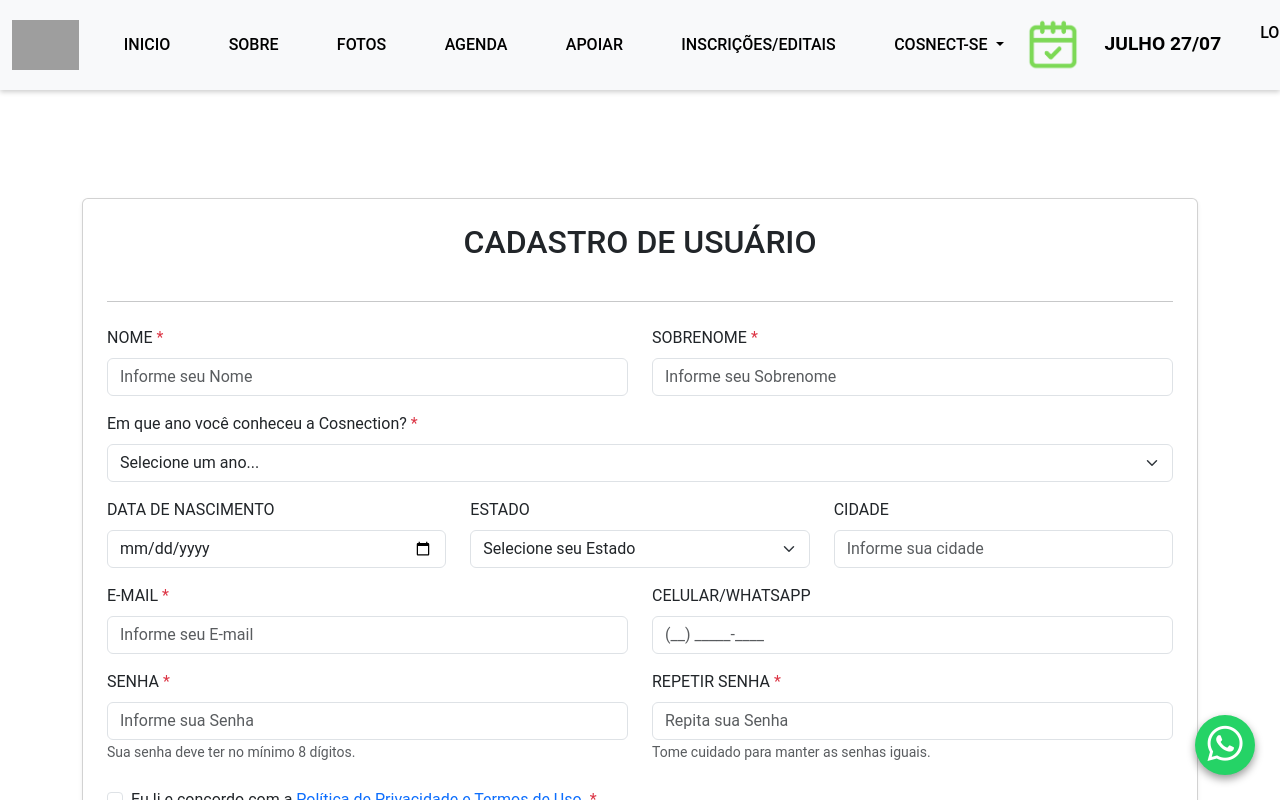
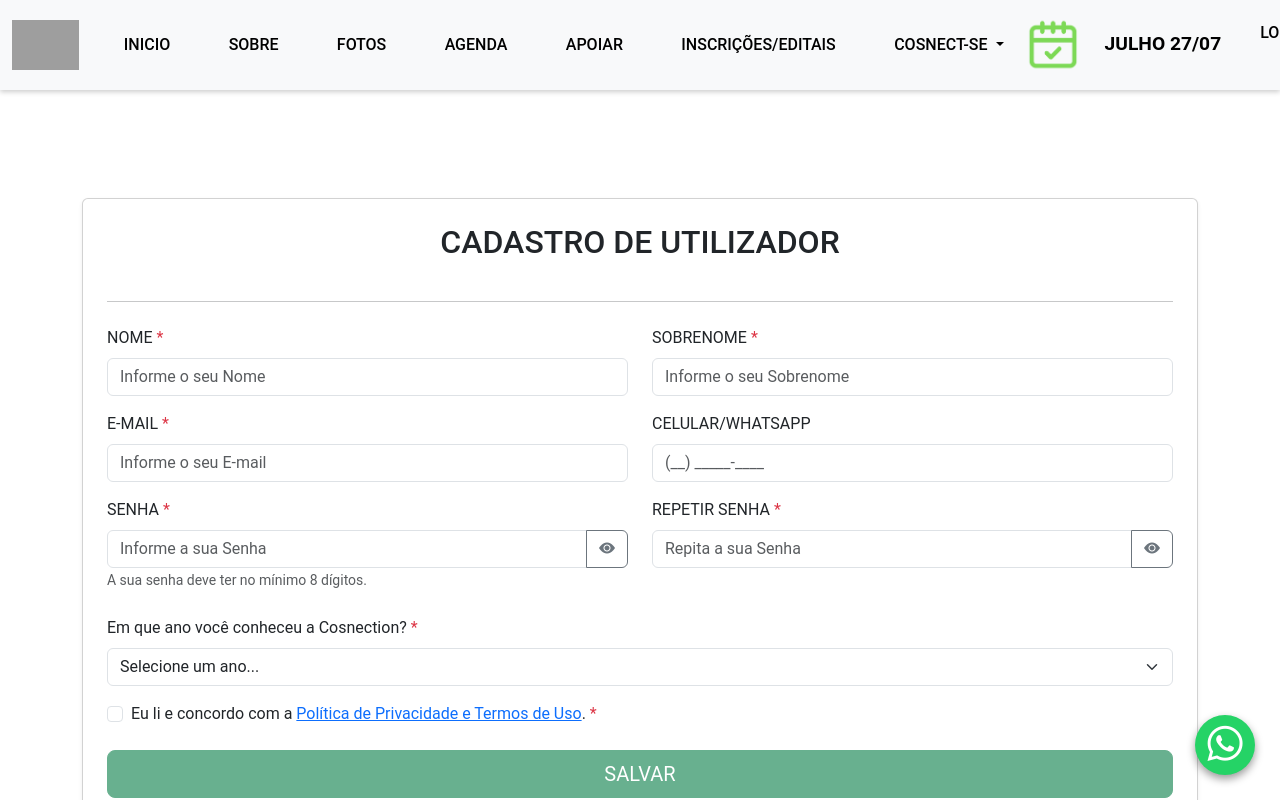
Before and after one commit to CarlosAlbertoJunior/DESAFIO-FINAL, an Angular app: page /cadastro in a window 1280 px wide. Shown: the top 800 px of the page. Built offline with nearby package versions, Linux system fonts and the light colour scheme; grey boxes are pictures that could not be loaded.

Commit message:
Ajuste dos detalhes da page ADM, PERFIL

```diff
--- a/src/app/cadastro/cadastro.html
+++ b/src/app/cadastro/cadastro.html
@@ -1,161 +1,195 @@
+<!-- src/app/cadastro/cadastro.html -->
 <div class="container my-5">
   <div class="card p-4 shadow-sm">
-    <h2 class="text-center mb-4">CADASTRO DE USUÁRIO</h2>
-    <hr class="mb-4">
+    <h2 class="text-center mb-4">CADASTRO DE UTILIZADOR</h2>
+    <hr class="mb-4" />
 
-    <div *ngIf="cadastroSucesso" class="alert alert-success alert-dismissible fade show" role="alert">
+    <div *ngIf="cadastroSucesso" class="alert alert-success" role="alert">
       <strong>Cadastro realizado com sucesso!</strong> Bem-vindo(a)!
-      <button type="button" class="btn-close" data-bs-dismiss="alert" aria-label="Fechar"></button>
     </div>
 
-    <form (ngSubmit)="onSubmit(cadastroForm)" #cadastroForm="ngForm" class="needs-validation" novalidate>
+    <div *ngIf="cadastroError" class="alert alert-danger" role="alert">
+      {{ cadastroError }}
+    </div>
 
+    <form (ngSubmit)="onSubmit(cadastroForm)" #cadastroForm="ngForm" novalidate>
       <div class="row mb-3">
         <div class="col-md-6 col-12">
-          <label for="nome" class="form-label">NOME <span class="text-danger">*</span></label>
-          <input type="text" class="form-control" id="nome" name="nome"
-                 placeholder="Informe seu Nome"
-                 [(ngModel)]="formData.nome"
-                 required
-                 #nomeField="ngModel"
-                 [class.is-invalid]="nomeField.invalid && (nomeField.dirty || nomeField.touched)"
-                 [class.is-valid]="nomeField.valid && (nomeField.dirty || nomeField.touched)">
-          <div class="invalid-feedback" *ngIf="nomeField.invalid && (nomeField.dirty || nomeField.touched)">
-            <div *ngIf="nomeField.errors?.['required']">Nome é obrigatório.</div>
-          </div>
-          <div class="valid-feedback" *ngIf="nomeField.valid && (nomeField.dirty || nomeField.touched)">
-            Parece bom!
-          </div>
+          <label for="nome" class="form-label"
+            >NOME <span class="text-danger">*</span></label
+          >
+          <input
+            type="text"
+            class="form-control"
+            id="nome"
+            name="nome"
+            placeholder="Informe o seu Nome"
+            [(ngModel)]="formData.nome"
+            required
+            #nomeField="ngModel"
+          />
         </div>
         <div class="col-md-6 col-12">
-          <label for="sobrenome" class="form-label">SOBRENOME <span class="text-danger">*</span></label>
-          <input type="text" class="form-control" id="sobrenome" name="sobrenome"
-                 placeholder="Informe seu Sobrenome"
-                 [(ngModel)]="formData.sobrenome"
-                 required
-                 #sobrenomeField="ngModel"
-                 [class.is-invalid]="sobrenomeField.invalid && (sobrenomeField.dirty || sobrenomeField.touched)"
-                 [class.is-valid]="sobrenomeField.valid && (sobrenomeField.dirty || sobrenomeField.touched)">
-          <div class="invalid-feedback" *ngIf="sobrenomeField.invalid && (sobrenomeField.dirty || sobrenomeField.touched)">
-            <div *ngIf="sobrenomeField.errors?.['required']">Sobrenome é obrigatório.</div>
-          </div>
-          <div class="valid-feedback" *ngIf="sobrenomeField.valid && (sobrenomeField.dirty || sobrenomeField.touched)">
-            Parece bom!
-          </div>
-        </div>
-      </div>
-      <div class="col-12 mb-3">
-  <label for="anoConheceu" class="form-label">Em que ano você conheceu a Cosnection? <span class="text-danger">*</span></label>
-  <select id="anoConheceu" name="anoConheceu" class="form-select" [(ngModel)]="formData.anoConheceu" required>
-    <option [ngValue]="null" disabled>Selecione um ano...</option>
-    <option *ngFor="let ano of anosDisponiveis" [value]="ano">
-      {{ ano }}
-    </option>
-  </select>
-</div>
-
-      <div class="row mb-3 align-items-end">
-        <div class="col-md-4 col-12 mb-3 mb-md-0">
-          <label for="dataNascimento" class="form-label">DATA DE NASCIMENTO</label>
-          <div class="input-group">
-            <input type="date" class="form-control" id="dataNascimento" name="dataNascimento"
-                   [(ngModel)]="formData.dataNascimento">
-            </div>
-        </div>
-        <div class="col-md-4 col-12 mb-3 mb-md-0">
-          <label for="estado" class="form-label">ESTADO</label>
-          <select class="form-select" id="estado" name="estado" [(ngModel)]="formData.estado">
-            <option value="">Selecione seu Estado</option>
-            <option *ngFor="let estado of estados" [value]="estado">{{ estado }}</option>
-          </select>
-        </div>
-        <div class="col-md-4 col-12">
-          <label for="cidade" class="form-label">CIDADE</label>
-          <input type="text" class="form-control" id="cidade" name="cidade"
-                 placeholder="Informe sua cidade" [(ngModel)]="formData.cidade">
+          <label for="sobrenome" class="form-label"
+            >SOBRENOME <span class="text-danger">*</span></label
+          >
+          <input
+            type="text"
+            class="form-control"
+            id="sobrenome"
+            name="sobrenome"
+            placeholder="Informe o seu Sobrenome"
+            [(ngModel)]="formData.sobrenome"
+            required
+            #sobrenomeField="ngModel"
+          />
         </div>
       </div>
 
       <div class="row mb-3">
         <div class="col-md-6 col-12">
-          <label for="email" class="form-label">E-MAIL <span class="text-danger">*</span></label>
-          <input type="email" class="form-control" id="email" name="email"
-                 placeholder="Informe seu E-mail"
-                 [(ngModel)]="formData.email"
-                 required email
-                 #emailField="ngModel"
-                 [class.is-invalid]="emailField.invalid && (emailField.dirty || emailField.touched)"
-                 [class.is-valid]="emailField.valid && (emailField.dirty || emailField.touched)">
-          <div class="invalid-feedback" *ngIf="emailField.invalid && (emailField.dirty || emailField.touched)">
-            <div *ngIf="emailField.errors?.['required']">E-mail é obrigatório.</div>
-            <div *ngIf="emailField.errors?.['email']">Por favor, insira um e-mail válido.</div>
-          </div>
-          <div class="valid-feedback" *ngIf="emailField.valid && (emailField.dirty || emailField.touched)">
-            E-mail válido!
-          </div>
+          <label for="email" class="form-label"
+            >E-MAIL <span class="text-danger">*</span></label
+          >
+          <input
+            type="email"
+            class="form-control"
+            id="email"
+            name="email"
+            placeholder="Informe o seu E-mail"
+            [(ngModel)]="formData.email"
+            required
+            email
+            #emailField="ngModel"
+          />
         </div>
         <div class="col-md-6 col-12">
-          <label for="celularWhatsapp" class="form-label">CELULAR/WHATSAPP</label>
-          <input type="text" class="form-control" id="celularWhatsapp" name="celularWhatsapp"
-                 placeholder="(__) _____-____"
-                 [(ngModel)]="formData.celularWhatsapp">
+          <label for="celularWhatsapp" class="form-label"
+            >CELULAR/WHATSAPP</label
+          >
+          <input
+            type="text"
+            class="form-control"
+            id="celularWhatsapp"
+            name="celularWhatsapp"
+            placeholder="(__) _____-____"
+            [(ngModel)]="formData.celularWhatsapp"
+          />
         </div>
       </div>
 
       <div class="row mb-4">
         <div class="col-md-6 col-12">
-          <label for="senha" class="form-label">SENHA <span class="text-danger">*</span></label>
-          <input type="password" class="form-control" id="senha" name="senha"
-                 placeholder="Informe sua Senha"
-                 [(ngModel)]="formData.senha"
-                 required minlength="8"
-                 #senhaField="ngModel"
-                 [class.is-invalid]="senhaField.invalid && (senhaField.dirty || senhaField.touched)"
-                 [class.is-valid]="senhaField.valid && (senhaField.dirty || senhaField.touched)">
-          <div class="invalid-feedback" *ngIf="senhaField.invalid && (senhaField.dirty || senhaField.touched)">
-            <div *ngIf="senhaField.errors?.['required']">Senha é obrigatória.</div>
-            <div *ngIf="senhaField.errors?.['minlength']">A senha deve ter no mínimo {{ senhaField.errors?.['minlength']?.requiredLength }} caracteres.</div>
+          <label for="senha" class="form-label"
+            >SENHA <span class="text-danger">*</span></label
+          >
+          <div class="input-group">
+            <input
+              [type]="showPassword ? 'text' : 'password'"
+              class="form-control"
+              id="senha"
+              name="senha"
+              placeholder="Informe a sua Senha"
+              [(ngModel)]="formData.senha"
+              required
+              minlength="8"
+              #senhaField="ngModel"
+            />
+            <button
+              class="btn btn-outline-secondary"
+              type="button"
+              (click)="showPassword = !showPassword"
+            >
+              <i
+                class="bi"
+                [ngClass]="showPassword ? 'bi-eye-slash-fill' : 'bi-eye-fill'"
+              ></i>
+            </button>
           </div>
-          <small class="form-text text-muted">Sua senha deve ter no mínimo 8 dígitos.</small>
-          <div class="valid-feedback" *ngIf="senhaField.valid && (senhaField.dirty || senhaField.touched)">
-            Senha forte o suficiente!
-          </div>
+          <small class="form-text text-muted"
+            >A sua senha deve ter no mínimo 8 dígitos.</small
+          >
         </div>
         <div class="col-md-6 col-12">
-          <label for="repetirSenha" class="form-label">REPETIR SENHA <span class="text-danger">*</span></label>
-          <input type="password" class="form-control" id="repetirSenha" name="repetirSenha"
-                 placeholder="Repita sua Senha"
-                 [(ngModel)]="formData.repetirSenha"
-                 required
-                 #repetirSenhaField="ngModel"
-                 [class.is-invalid]="(repetirSenhaField.invalid && (repetirSenhaField.dirty || repetirSenhaField.touched)) || (repetirSenhaField.dirty && formData.senha !== formData.repetirSenha)"
-                 [class.is-valid]="repetirSenhaField.valid && (repetirSenhaField.dirty || repetirSenhaField.touched) && formData.senha === formData.repetirSenha">
-          <div class="invalid-feedback" *ngIf="(repetirSenhaField.invalid && (repetirSenhaField.dirty || repetirSenhaField.touched)) || (repetirSenhaField.dirty && formData.senha !== formData.repetirSenha)">
-            <div *ngIf="repetirSenhaField.errors?.['required']">Repetir senha é obrigatório.</div>
-            <div *ngIf="repetirSenhaField.dirty && formData.senha !== formData.repetirSenha">As senhas não coincidem.</div>
-          </div>
-          <small class="form-text text-muted">Tome cuidado para manter as senhas iguais.</small>
-          <div class="valid-feedback" *ngIf="repetirSenhaField.valid && (repetirSenhaField.dirty || repetirSenhaField.touched) && formData.senha === formData.repetirSenha">
-            As senhas coincidem!
+          <label for="repetirSenha" class="form-label"
+            >REPETIR SENHA <span class="text-danger">*</span></label
+          >
+          <div class="input-group">
+            <input
+              [type]="showRepeatPassword ? 'text' : 'password'"
+              class="form-control"
+              id="repetirSenha"
+              name="repetirSenha"
+              placeholder="Repita a sua Senha"
+              [(ngModel)]="formData.repetirSenha"
+              required
+              #repetirSenhaField="ngModel"
+            />
+            <button
+              class="btn btn-outline-secondary"
+              type="button"
+              (click)="showRepeatPassword = !showRepeatPassword"
+            >
+              <i
+                class="bi"
+                [ngClass]="
+                  showRepeatPassword ? 'bi-eye-slash-fill' : 'bi-eye-fill'
+                "
+              ></i>
+            </button>
           </div>
         </div>
       </div>
 
+      <div class="col-12 mb-3">
+        <label for="anoConheceu" class="form-label"
+          >Em que ano você conheceu a Cosnection?
+          <span class="text-danger">*</span></label
+        >
+        <select
+          id="anoConheceu"
+          name="anoConheceu"
+          class="form-select"
+          [(ngModel)]="formData.anoConheceu"
+          required
+        >
+          <option [ngValue]="null" disabled>Selecione um ano...</option>
+          <option *ngFor="let ano of anosDisponiveis" [value]="ano">
+            {{ ano }}
+          </option>
+        </select>
+      </div>
+
       <div class="form-check mb-4">
-        <input class="form-check-input" type="checkbox" id="lgpdAceita" name="lgpdAceita"
-               [(ngModel)]="formData.lgpdAceita" required #lgpdField="ngModel"
-               [class.is-invalid]="lgpdField.invalid && (lgpdField.dirty || lgpdField.touched)">
+        <input
+          class="form-check-input"
+          type="checkbox"
+          id="lgpdAceita"
+          name="lgpdAceita"
+          [(ngModel)]="formData.lgpdAceita"
+          required
+          #lgpdField="ngModel"
+        />
         <label class="form-check-label" for="lgpdAceita">
-          Eu li e concordo com a <a href="#" class="text-primary">Política de Privacidade e Termos de Uso</a>. <span class="text-danger">*</span>
+          Eu li e concordo com a
+          <a href="#" class="text-primary"
+            >Política de Privacidade e Termos de Uso</a
+          >. <span class="text-danger">*</span>
         </label>
-        <div class="invalid-feedback" *ngIf="lgpdField.invalid && (lgpdField.dirty || lgpdField.touched)">
-          Você deve aceitar os termos da LGPD para prosseguir.
-        </div>
       </div>
 
       <div class="d-grid gap-2">
-        <button type="submit" class="btn btn-success btn-lg" [disabled]="cadastroForm.invalid || processandoCadastro">
-          <span *ngIf="processandoCadastro" class="spinner-border spinner-border-sm me-2" role="status" aria-hidden="true"></span>
+        <button
+          type="submit"
+          class="btn btn-success btn-lg"
+          [disabled]="cadastroForm.invalid || processandoCadastro"
+        >
+          <span
+            *ngIf="processandoCadastro"
+            class="spinner-border spinner-border-sm me-2"
+            role="status"
+            aria-hidden="true"
+          ></span>
           SALVAR
         </button>
       </div>
--- a/src/app/cadastro/cadastro.ts
+++ b/src/app/cadastro/cadastro.ts
@@ -17,22 +17,24 @@ export class Cadastro implements OnInit {
   formData = {
     nome: '',
     sobrenome: '',
-    dataNascimento: '',
-    estado: '',
-    cidade: '',
     email: '',
-    celularWhatsapp: '',
     senha: '',
     repetirSenha: '',
+    celularWhatsapp: '',
     anoConheceu: null as number | null,
     lgpdAceita: false
+    // ... outros campos que possa ter
   };
 
+  // NOVAS PROPRIEDADES para controlar a visibilidade
+  showPassword = false;
+  showRepeatPassword = false;
+
   anosDisponiveis: number[] = [];
-  estados: string[] = [ 'AC', 'AL', 'AP', 'AM', 'BA', 'CE', 'DF', 'ES', 'GO', 'MA', 'MT', 'MS', 'MG', 'PA', 'PB', 'PR', 'PE', 'PI', 'RJ', 'RN', 'RS', 'RO', 'RR', 'SC', 'SP', 'SE', 'TO' ];
   processandoCadastro = false;
   cadastroError: string | null = null;
   cadastroSucesso = false;
+  nomeField: any;
 
   constructor(private authService: AuthService, private router: Router) { }
 
--- a/src/app/login/login.html
+++ b/src/app/login/login.html
@@ -1,50 +1,76 @@
+<!-- src/app/login/login.html -->
 <div class="container my-5">
-  <div class="card p-4 shadow-sm mx-auto" style="max-width: 450px;">
+  <div class="row justify-content-center">
+    <div class="col-lg-6">
+      <div class="card p-4 shadow-sm">
         <h2 class="text-center mb-4">LOGIN</h2>
-    <hr class="mb-4">
+        <hr class="mb-4" />
 
         <div *ngIf="loginError" class="alert alert-danger" role="alert">
           {{ loginError }}
         </div>
 
-    <form (ngSubmit)="onSubmit(loginForm)" #loginForm="ngForm" class="needs-validation" novalidate>
+        <form (ngSubmit)="onSubmit(loginForm)" #loginForm="ngForm" novalidate>
           <div class="mb-3">
-        <label for="emailLogin" class="form-label">E-MAIL <span class="text-danger">*</span></label>
-        <input type="email" class="form-control" id="emailLogin" name="emailLogin"
-               placeholder="Seu e-mail"
+            <label for="email" class="form-label">E-mail</label>
+            <input
+              type="email"
+              class="form-control"
+              id="email"
+              name="email"
               [(ngModel)]="loginData.email"
-               required email
-               #emailField="ngModel"
-               [class.is-invalid]="emailField.invalid && (emailField.dirty || emailField.touched)">
-        <div class="invalid-feedback" *ngIf="emailField.invalid && (emailField.dirty || emailField.touched)">
-          <div *ngIf="emailField.errors?.['required']">E-mail é obrigatório.</div>
-          <div *ngIf="emailField.errors?.['email']">Por favor, insira um e-mail válido.</div>
+              required
+              email
+            />
+          </div>
+
+          <div class="mb-3">
+            <label for="senha" class="form-label">Senha</label>
+            <div class="input-group">
+              <input
+                [type]="showPassword ? 'text' : 'password'"
+                class="form-control"
+                id="senha"
+                name="senha"
+                [(ngModel)]="loginData.senha"
+                required
+              />
+              <button
+                class="btn btn-outline-secondary"
+                type="button"
+                (click)="showPassword = !showPassword"
+              >
+                <i
+                  class="bi"
+                  [ngClass]="showPassword ? 'bi-eye-slash-fill' : 'bi-eye-fill'"
+                ></i>
+              </button>
             </div>
           </div>
 
-      <div class="mb-3">
-        <label for="senhaLogin" class="form-label">SENHA <span class="text-danger">*</span></label>
-        <input type="password" class="form-control" id="senhaLogin" name="senhaLogin"
-               placeholder="Sua senha"
-               [(ngModel)]="loginData.senha"
-               required
-               #senhaField="ngModel"
-               [class.is-invalid]="senhaField.invalid && (senhaField.dirty || senhaField.touched)">
-        <div class="invalid-feedback" *ngIf="senhaField.invalid && (senhaField.dirty || senhaField.touched)">
-          <div *ngIf="senhaField.errors?.['required']">Senha é obrigatória.</div>
-        </div>
-      </div>
-
-      <div class="d-grid gap-2 mt-4">
-        <button type="submit" class="btn btn-primary btn-lg" [disabled]="loginForm.invalid || processandoLogin">
-          <span *ngIf="processandoLogin" class="spinner-border spinner-border-sm me-2" role="status" aria-hidden="true"></span>
+          <div class="d-grid gap-2">
+            <button
+              type="submit"
+              class="btn btn-primary btn-lg"
+              [disabled]="loginForm.invalid || processandoLogin"
+            >
+              <span
+                *ngIf="processandoLogin"
+                class="spinner-border spinner-border-sm me-2"
+                role="status"
+                aria-hidden="true"
+              ></span>
               ENTRAR
             </button>
           </div>
 
-      <p class="text-center mt-3">
-        Não tem uma conta? <a [routerLink]="['/cadastro']">Cadastre-se aqui</a>
+          <div class="text-center mt-3">
+            <p>
+              Não tem uma conta? <a routerLink="/cadastro">Cadastre-se aqui</a>
             </p>
+          </div>
         </form>
       </div>
     </div>
+  </div>
+</div>
--- a/src/app/login/login.ts
+++ b/src/app/login/login.ts
@@ -1,10 +1,9 @@
 // src/app/login/login.component.ts
-
 import { Component, OnInit } from '@angular/core';
 import { CommonModule } from '@angular/common';
 import { FormsModule, NgForm } from '@angular/forms';
 import { Router, RouterLink } from '@angular/router';
-import { AuthService } from '../auth'; // Importa o AuthService
+import { AuthService } from '../auth';
 
 @Component({
   selector: 'app-login',
@@ -17,7 +16,7 @@ import { AuthService } from '../auth'; // Importa o AuthService
   templateUrl: './login.html',
   styleUrls: ['./login.css']
 })
-export class Login implements OnInit { // Nome da classe corrigido
+export class Login implements OnInit {
 
   loginData = {
     email: '',
@@ -25,7 +24,10 @@ export class Login implements OnInit { // Nome da classe corrigido
   };
 
   loginError: string | null = null;
-  processandoLogin: boolean = false;
+  processandoLogin = false;
+
+  // NOVA PROPRIEDADE para controlar a visibilidade
+  showPassword = false;
 
   constructor(
     private authService: AuthService,
@@ -33,7 +35,6 @@ export class Login implements OnInit { // Nome da classe corrigido
   ) { }
 
   ngOnInit(): void {
-    // Se o usuário já estiver logado, redireciona para o perfil
     if (this.authService.isLoggedIn) {
       this.router.navigate(['/perfil']);
     }
@@ -49,24 +50,18 @@ export class Login implements OnInit { // Nome da classe corrigido
       return;
     }
 
-    // --- CORREÇÃO PRINCIPAL AQUI ---
-    // Chamamos o método login com um único objeto de credenciais
     const result = this.authService.login({
       email: this.loginData.email,
       password: this.loginData.senha
     });
 
-    // Verificamos o resultado diretamente, sem .subscribe()
     if (result.success) {
-      console.log('Login bem-sucedido!');
-      // Redireciona para a página correta após o login
       if (this.authService.isAdmin) {
         this.router.navigate(['/admin']);
       } else {
         this.router.navigate(['/perfil']);
       }
     } else {
-      // Se o login falhou, mostra a mensagem de erro retornada pelo serviço
       this.loginError = result.message;
     }
 
```
Also changed, not shown: src/app/auth.ts (+16 -3 lines). Lines whose indentation alone changed are shown as unchanged.
